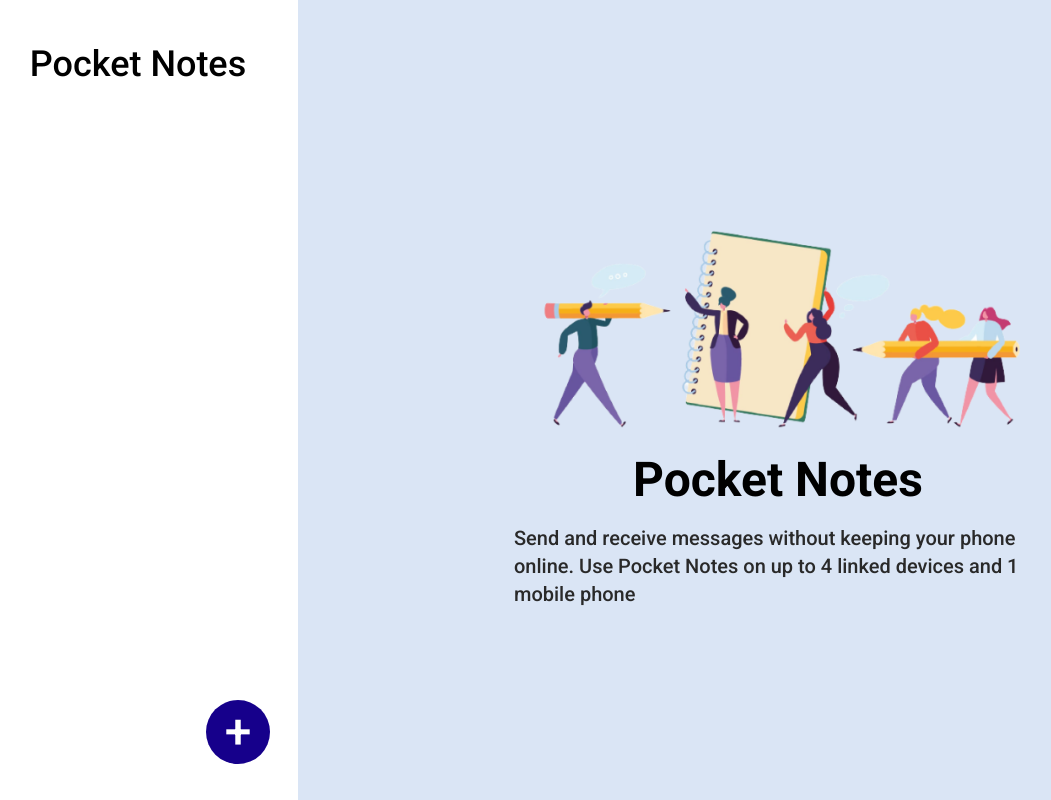
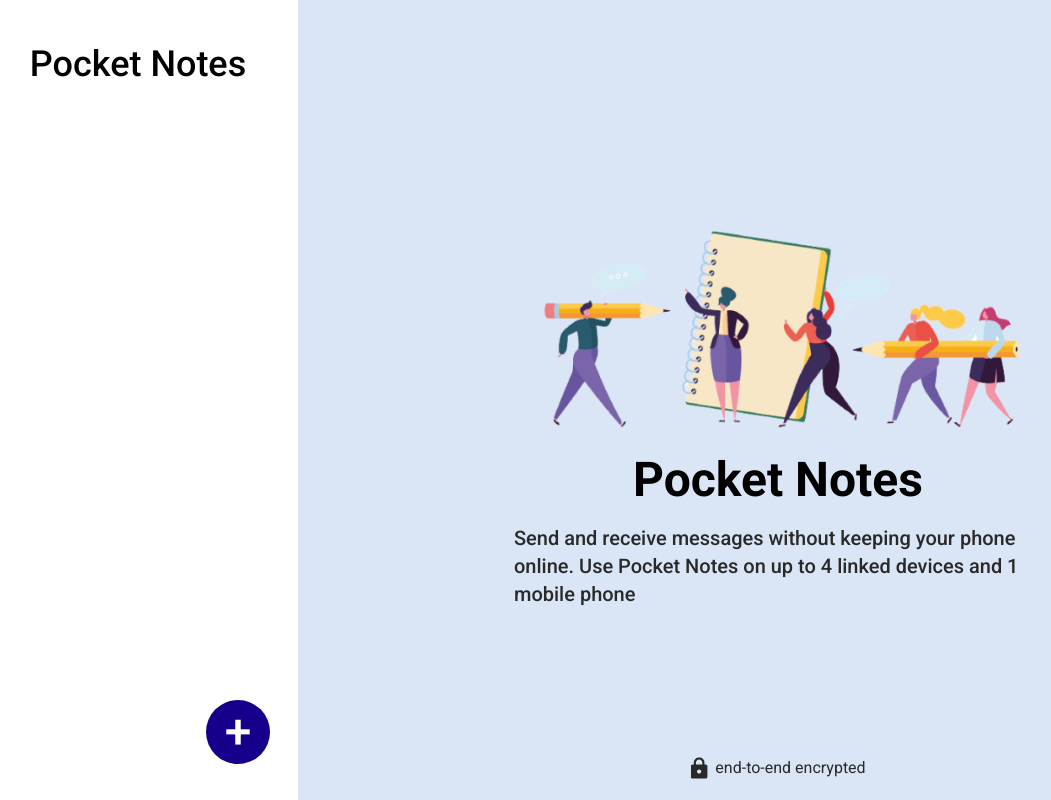
Before and after one commit to Heena99/PocketNotes, a React (Vite) app: page / in a window 1280 px wide. Shown: the whole page, without its empty margins (22-1073 px from the left). Built offline with nearby package versions, Linux system fonts and the light colour scheme; a web font is replaced by a local one.

Commit message:
onEnter functionality and encryption line added

```diff
--- a/src/components/ActiveNoteArea/ActiveNoteArea.jsx
+++ b/src/components/ActiveNoteArea/ActiveNoteArea.jsx
@@ -29,6 +29,13 @@ const ActiveNoteArea = () => {
     const onType = (e) => {
         setNewNote(e.target.value)
     }
+
+    const handleKeypress = event => {
+        if (event.key === 'Enter') {
+            event.preventDefault();
+            addText();
+          }
+    };
 
     const addText = () => {
         setNotes((prev) => {
@@ -65,7 +72,7 @@ const ActiveNoteArea = () => {
                 <div ref={noteEndRef} />
             </main>
             <footer className={styles.footer}>
-                <textarea className={styles.inputtext} placeholder='Enter your text here...........' onChange={(e) => onType(e)} value={newNote}>
+                <textarea className={styles.inputtext} placeholder='Enter your text here...........' onChange={(e) => onType(e)} value={newNote} onKeyDown={handleKeypress}>
                 </textarea>
                 <button className={styles.btn}>{newNote ? <img src={enable} alt='enable' onClick={addText} /> : <img src={disable} alt='disable' />}</button>
             </footer>
--- a/src/components/List/List.module.css
+++ b/src/components/List/List.module.css
@@ -15,7 +15,7 @@
 }
 
 .listItem{
-    @apply flex gap-4 items-center hover:bg-[#2F2F2F] hover:bg-opacity-[17%] p-3 rounded-2xl cursor-pointer
+    @apply flex gap-4 items-center hover:bg-[#2F2F2F] hover:bg-opacity-[10%] p-3 rounded-2xl cursor-pointer
 }
 
 .active{
--- a/src/components/Modal/Modal.jsx
+++ b/src/components/Modal/Modal.jsx
@@ -23,6 +23,13 @@ const Modal = () => {
         }
     }
 
+    const handleKeypress = event => {
+        if (event.key === 'Enter') {
+            event.preventDefault();
+            createGroup();
+          }
+    };
+
     if (!isVisible) return null;
     else return (
         <div className={styles.background} onClick={closeModal}>
@@ -31,7 +38,7 @@ const Modal = () => {
                 <div>
                     <div className={styles.inputdiv}>
                         <div className={styles.name}>Group Name</div>
-                        <input type="text" placeholder='Enter group name' className={styles.input} onChange={(e) => handleChange(e)} />
+                        <input type="text" placeholder='Enter group name' className={styles.input} onChange={(e) => handleChange(e)} onKeyDown={handleKeypress}/>
                     </div>
                     {error ? <div className={styles.error}>Group Name cannot be empty</div> : ""}
                 </div>
@@ -46,6 +53,7 @@ const Modal = () => {
                         })}
                     </div>
                 </div>
+
                 <div className={styles.button}>
                     <button className={styles.btn} onClick={createGroup}>Create</button>
                 </div>
--- a/src/components/NoteArea/NoteArea.jsx
+++ b/src/components/NoteArea/NoteArea.jsx
@@ -3,17 +3,26 @@ import styles from "./NoteArea.module.css"
 import bgimage from "../../assets/bgimage.png"
 import { NotesContext } from '../../context/NoteContext'
 import ActiveNoteArea from '../ActiveNoteArea/ActiveNoteArea'
+import lock from '../../assets/lock.svg'
 
 const NoteArea = () => {
   const { activeNote } = useContext(NotesContext);
   return (
-    <div className={`${!!activeNote? styles.mainSelected : styles.main}`}>
-      {activeNote ? <ActiveNoteArea/> : <div className={styles.middle}>
+    <div className={`${!!activeNote ? styles.mainSelected : styles.main}`}>
+      {activeNote ? <ActiveNoteArea /> : <div className={styles.middle}>
         <img src={bgimage} alt="background image" />
         <div className={styles.heading}>Pocket Notes</div>
         <div className={styles.text}>Send and receive messages without keeping your phone online.
-          Use Pocket Notes on up to 4 linked devices and 1 mobile phone</div>
-      </div>}
+          Use Pocket Notes on up to 4 linked devices and 1 mobile phone
+        </div>
+      </div>
+      }
+      {activeNote? "": <div className={styles.encryption}>
+          <div className={styles.bottom}>
+            <img src={lock} alt="lock symbol" />
+            <div>end-to-end encrypted</div>
+          </div>
+        </div>}
     </div>
   )
 }
--- a/src/components/NoteArea/NoteArea.module.css
+++ b/src/components/NoteArea/NoteArea.module.css
@@ -3,7 +3,7 @@
 }
 
 .mainSelected{
-    @apply sm:w-[75%] w-screen h-screen bg-[#DAE5F5]
+    @apply sm:w-[75%] w-screen h-screen bg-[#DAE5F5] relative
 }
 
 .middle{
@@ -17,3 +17,11 @@
 .text{
     @apply font-roboto text-[#292929] font-medium text-xl mt-5
 }
+
+.encryption{
+    @apply font-roboto font-normal text-[#292929] text-base absolute bottom-5 right-1/2 translate-x-1/2
+}
+
+.bottom{
+    @apply flex gap-2
+}
```
Also changed, not shown: src/assets/lock.svg (added).
